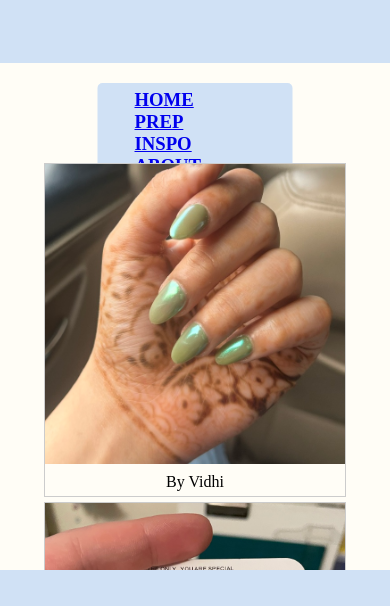
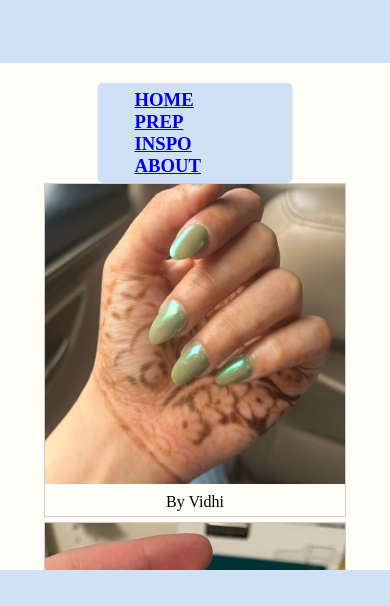
Before and after one commit to Fann-k/mynails, a plain HTML site: page base.html in a window 390 px wide. Shown: the part 237-843 px from the top of the page. Drawn offline with Linux system fonts and the light colour scheme.

Commit message:
Update nails.css

```diff
--- a/css/nails.css
+++ b/css/nails.css
@@ -431,9 +431,9 @@ div.gallery img {
   }
 
   .gallery-container {
-    top: 380px;
+    top: 420px; /* Positioned below nav bar (320px + nav height + padding) */
     width: 95%;
-    margin-top: 20px;
+    margin-top: 0;
   }
 
   div.gallery {
@@ -453,9 +453,9 @@ div.gallery img {
   }
 
   .gallery-container {
-    top: 380px;
+    top: 420px; /* Positioned below nav bar (320px + nav height + padding) */
     width: 100%;
-    margin-top: 20px;
+    margin-top: 0;
   }
 
   div.gallery {
```
